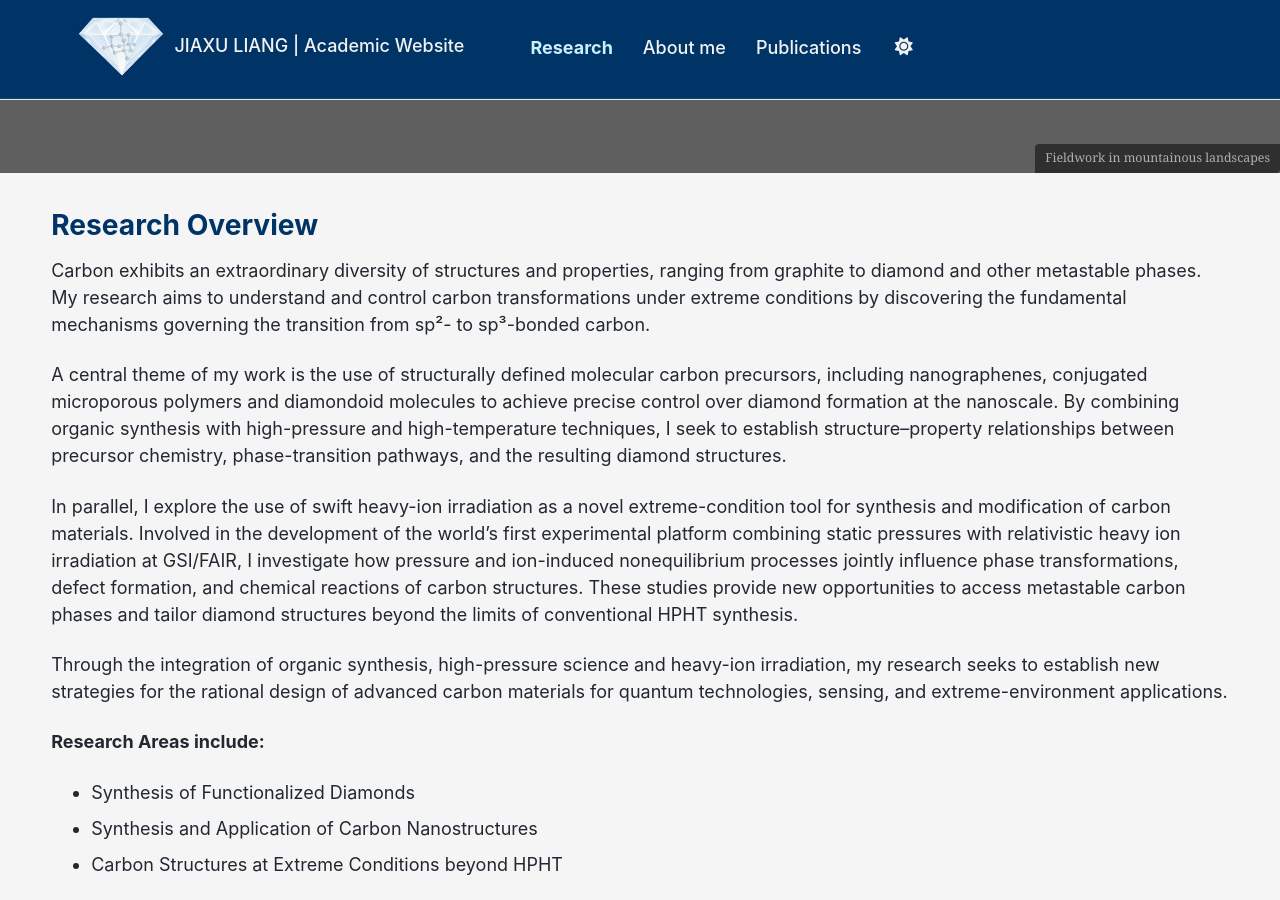
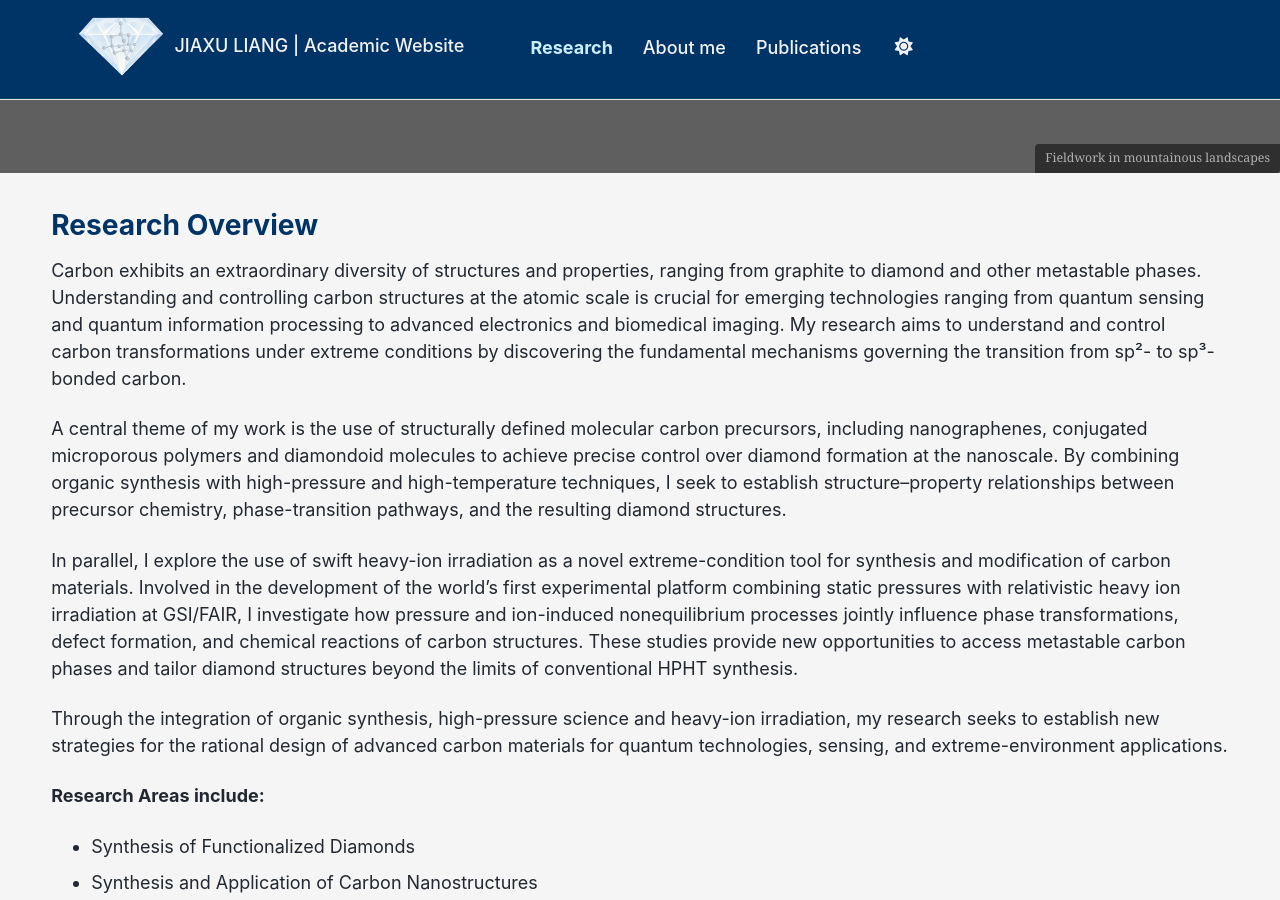
Before and after one commit to liangjiaxu-research/liangjiaxu-research.github.io, a Jekyll site: the page built from _pages/research.md, in a window 1280 px wide and 900 px high, scrolled down 376 px. Built offline with Jekyll 4.4.1, drawn with Linux system fonts in a browser that asks for light colours; a script bundle is joined from its source files by our own code; library files that are not in the unit come from our copies.

Commit message:
Update research.md

```diff
--- a/_pages/research.md
+++ b/_pages/research.md
@@ -43,7 +43,7 @@ feature_row:
     Research Overview
 </h1>
 
-Carbon exhibits an extraordinary diversity of structures and properties, ranging from graphite to diamond and other metastable phases. My research aims to understand and control carbon transformations under extreme conditions by discovering the fundamental mechanisms governing the transition from sp²- to sp³-bonded carbon.
+Carbon exhibits an extraordinary diversity of structures and properties, ranging from graphite to diamond and other metastable phases. Understanding and controlling carbon structures at the atomic scale is crucial for emerging technologies ranging from quantum sensing and quantum information processing to advanced electronics and biomedical imaging. My research aims to understand and control carbon transformations under extreme conditions by discovering the fundamental mechanisms governing the transition from sp²- to sp³-bonded carbon.
 
 A central theme of my work is the use of structurally defined molecular carbon precursors, including nanographenes,  conjugated microporous polymers and diamondoid molecules to achieve precise control over diamond formation at the nanoscale. By combining organic synthesis with high-pressure and high-temperature techniques, I seek to establish structure–property relationships between precursor chemistry, phase-transition pathways, and the resulting diamond structures.
 
```
